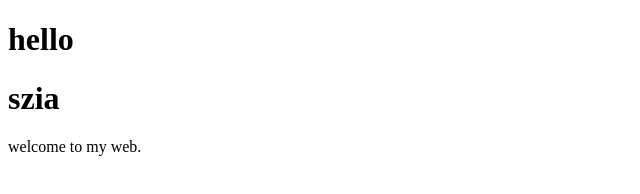
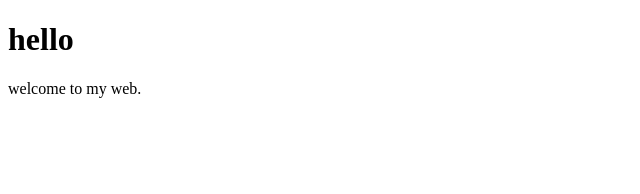
Before and after one commit to veresagoston/theproweboldal, a plain HTML site: page index.html in a window 1280 px wide. Shown: the whole page, without its empty margins (0-640 px from the left). Drawn offline with Linux system fonts and the light colour scheme.

Commit message:
Update index.html

```diff
--- a/index.html
+++ b/index.html
@@ -6,7 +6,7 @@
 <body>
 
   <h1>hello</h1>
-  <h1>szia</h1>
+
 <p>welcome to my web.</p>
 
 </body>
```
